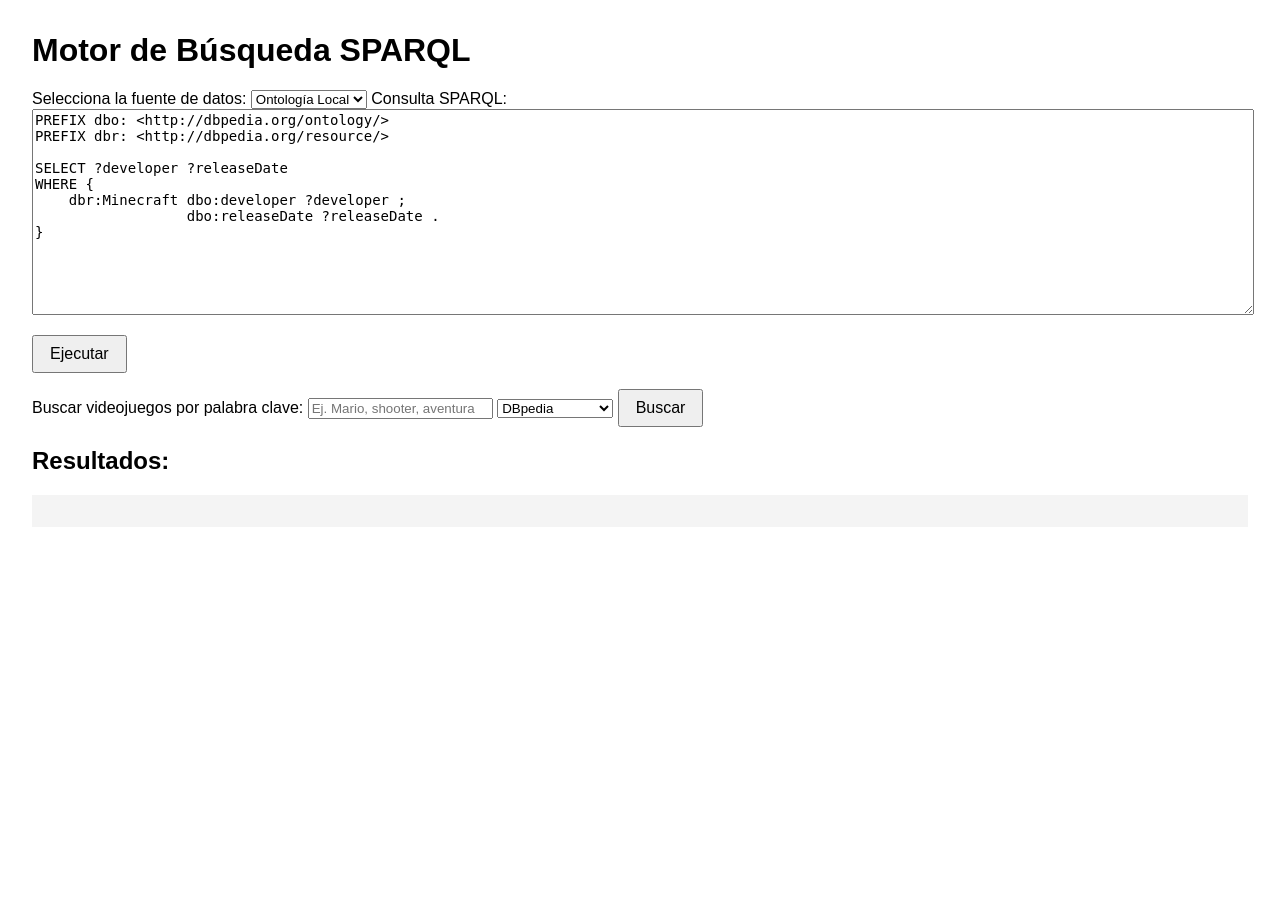
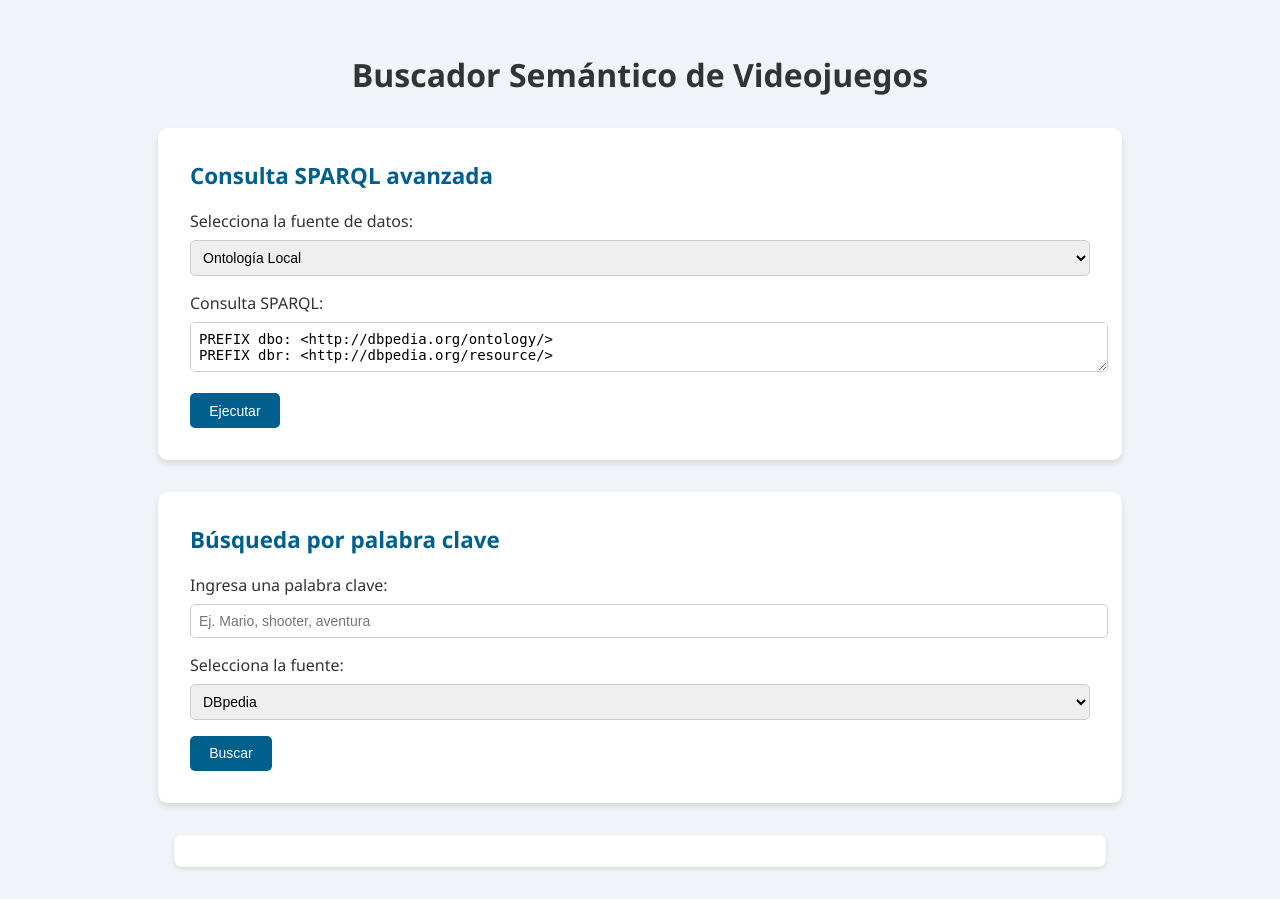
Before and after one commit to Pierre-Rodri/ontologia-videojuegos, a Flask app: page / in a window 1280 px wide. Before the commit the page ends 469 px from the top, so only its background shows below. Run offline with Flask 3, Linux system fonts and the light colour scheme.

Commit message:
Actualizacion a version mas amigable con el usuario

```diff
--- a/templates/index.html
+++ b/templates/index.html
@@ -2,21 +2,96 @@
 <html lang="es">
 <head>
   <meta charset="UTF-8">
-  <title>Motor de Búsqueda SPARQL</title>
+  <title>Buscador Semántico de Videojuegos</title>
   <style>
-    body { font-family: sans-serif; margin: 2rem; }
-    textarea { width: 100%; height: 200px; font-family: monospace; font-size: 14px; }
-    button { margin-top: 1rem; padding: 0.5rem 1rem; font-size: 16px; }
-    pre, table { background: #f4f4f4; padding: 1rem; margin-top: 1rem; white-space: pre-wrap; }
-    table { width: 100%; border-collapse: collapse; }
-    th, td { border: 1px solid #ccc; padding: 0.5rem; text-align: left; }
-    th { background-color: #e0e0e0; }
-    #loader { display: none; margin-top: 1rem; height: 5px; background: #007bff; animation: load 2s linear infinite; }
+    body {
+      font-family: 'Segoe UI', sans-serif;
+      margin: 0;
+      padding: 2rem;
+      background-color: #f0f4f8;
+      color: #333;
+    }
+    h1 {
+      text-align: center;
+      margin-bottom: 2rem;
+    }
+    .card {
+      background: #ffffff;
+      border-radius: 10px;
+      box-shadow: 0 4px 6px rgba(0,0,0,0.1);
+      padding: 2rem;
+      margin-bottom: 2rem;
+      max-width: 900px;
+      margin-left: auto;
+      margin-right: auto;
+    }
+    .card h2 {
+      margin-top: 0;
+      font-size: 1.4rem;
+      color: #005f8d;
+    }
+    textarea, input[type="text"], select {
+      width: 100%;
+      font-size: 14px;
+      margin-top: 0.5rem;
+      margin-bottom: 1rem;
+      padding: 0.5rem;
+      border-radius: 5px;
+      border: 1px solid #ccc;
+    }
+    button {
+      background-color: #005f8d;
+      color: white;
+      padding: 0.6rem 1.2rem;
+      font-size: 14px;
+      border: none;
+      border-radius: 5px;
+      cursor: pointer;
+    }
+    button:hover {
+      background-color: #003f5c;
+    }
+    #loader {
+      display: none;
+      height: 5px;
+      background: #007bff;
+      animation: load 2s linear infinite;
+      margin: 1rem auto;
+      max-width: 900px;
+    }
+    @keyframes load {
+      0% { width: 0%; }
+      50% { width: 80%; }
+      100% { width: 100%; }
+    }
+    table {
+      width: 100%;
+      border-collapse: collapse;
+      margin-top: 1rem;
+    }
+    th, td {
+      border: 1px solid #ccc;
+      padding: 0.6rem;
+      text-align: left;
+    }
+    th {
+      background-color: #e0e0e0;
+    }
+    #result {
+      max-width: 900px;
+      margin: auto;
+      background: white;
+      padding: 1rem;
+      border-radius: 8px;
+      box-shadow: 0 2px 4px rgba(0,0,0,0.1);
+    }
   </style>
 </head>
 <body>
-  <h1>Motor de Búsqueda SPARQL</h1>
+  <h1>Buscador Semántico de Videojuegos</h1>
 
+  <div class="card">
+    <h2>Consulta SPARQL avanzada</h2>
     <form id="sparqlForm">
       <label for="endpoint">Selecciona la fuente de datos:</label>
       <select id="endpoint">
@@ -24,7 +99,7 @@
         <option value="dbpedia">DBpedia</option>
       </select>
 
-    <label for="query">Consulta SPARQL:</label><br>
+      <label for="query">Consulta SPARQL:</label>
       <textarea id="query" name="query">
 PREFIX dbo: <http://dbpedia.org/ontology/>
 PREFIX dbr: <http://dbpedia.org/resource/>
@@ -34,49 +109,44 @@ WHERE {
     dbr:Minecraft dbo:developer ?developer ;
                   dbo:releaseDate ?releaseDate .
 }
-    </textarea><br>
+      </textarea>
       <button type="submit">Ejecutar</button>
     </form>
+  </div>
 
+  <div class="card">
+    <h2>Búsqueda por palabra clave</h2>
     <form id="keywordForm">
-    <label for="keyword">Buscar videojuegos por palabra clave:</label>
+      <label for="keyword">Ingresa una palabra clave:</label>
       <input type="text" id="keyword" name="keyword" placeholder="Ej. Mario, shooter, aventura">
+      <label for="keywordSource">Selecciona la fuente:</label>
       <select id="keywordSource">
         <option value="dbpedia">DBpedia</option>
         <option value="local">Ontología Local</option>
       </select>
       <button type="submit">Buscar</button>
     </form>
+  </div>
 
-  <h2>Resultados:</h2>
-  <pre id="result"></pre>
   <div id="loader"></div>
-
-  <style>
-  @keyframes load {
-    0% { width: 0%; }
-    50% { width: 80%; }
-    100% { width: 100%; }
-  }
-  </style>
+  <div id="result"></div>
 
   <script>
-    const form = document.getElementById("sparqlForm");
     const resultBox = document.getElementById("result");
     const loader = document.getElementById("loader");
 
-    form.addEventListener("submit", async (e) => {
+    document.getElementById("sparqlForm").addEventListener("submit", async (e) => {
       e.preventDefault();
       const query = document.getElementById("query").value;
       const endpoint = document.getElementById("endpoint").value;
 
-      if (!query) {
+      if (!query.trim()) {
         alert("Por favor, escribe una consulta SPARQL.");
         return;
       }
 
       loader.style.display = "block";
-      resultBox.textContent = "";
+      resultBox.innerHTML = "";
 
       try {
         const res = await fetch("/sparql", {
@@ -86,54 +156,15 @@ WHERE {
         });
 
         const data = await res.json();
-
-    if (data.resultados || (data.results && data.results.bindings)) {
-          const bindings = data.resultados || data.results.bindings;
-          if (bindings.length > 0) {
-            const table = document.createElement("table");
-            const thead = document.createElement("thead");
-            const headerRow = document.createElement("tr");
-
-            Object.keys(bindings[0]).forEach(key => {
-              const th = document.createElement("th");
-              th.textContent = key;
-              headerRow.appendChild(th);
-            });
-            thead.appendChild(headerRow);
-            table.appendChild(thead);
-
-            const tbody = document.createElement("tbody");
-            bindings.forEach(row => {
-              const tr = document.createElement("tr");
-              Object.values(row).forEach(cell => {
-                const td = document.createElement("td");
-                td.textContent = typeof cell === "object" ? cell.value : cell;
-                tr.appendChild(td);
-              });
-              tbody.appendChild(tr);
-            });
-            table.appendChild(tbody);
-            resultBox.appendChild(table);
-          } else {
-            resultBox.textContent = "No se encontraron resultados.";
-          }
-        } else if (data.error) {
-          resultBox.textContent = "Error: " + data.error;
-        } else {
-          resultBox.textContent = JSON.stringify(data, null, 2);
-        }
-      } catch (err) {
+        mostrarResultados(data);
+      } catch {
         resultBox.textContent = "Error inesperado al contactar el servidor.";
       } finally {
         loader.style.display = "none";
       }
     });
-  </script>
 
-  <script>
-  const keywordForm = document.getElementById("keywordForm");
-
-  keywordForm.addEventListener("submit", async (e) => {
+    document.getElementById("keywordForm").addEventListener("submit", async (e) => {
       e.preventDefault();
       const keyword = document.getElementById("keyword").value.trim();
       const endpoint = document.getElementById("keywordSource").value;
@@ -189,8 +220,16 @@ WHERE {
         });
 
         const data = await res.json();
+        mostrarResultados(data);
+      } catch {
+        resultBox.textContent = "Error inesperado al contactar el servidor.";
+      } finally {
+        loader.style.display = "none";
+      }
+    });
+
+    function mostrarResultados(data) {
       const bindings = data.resultados || (data.results && data.results.bindings);
-
       if (bindings && bindings.length > 0) {
         const table = document.createElement("table");
         const thead = document.createElement("thead");
@@ -219,13 +258,7 @@ WHERE {
       } else {
         resultBox.textContent = "No se encontraron resultados.";
       }
-    } catch (err) {
-      resultBox.textContent = "Error inesperado al contactar el servidor.";
-    } finally {
-      loader.style.display = "none";
     }
-  });
   </script>
-
 </body>
 </html>
```
Lines whose indentation alone changed are shown as unchanged.
